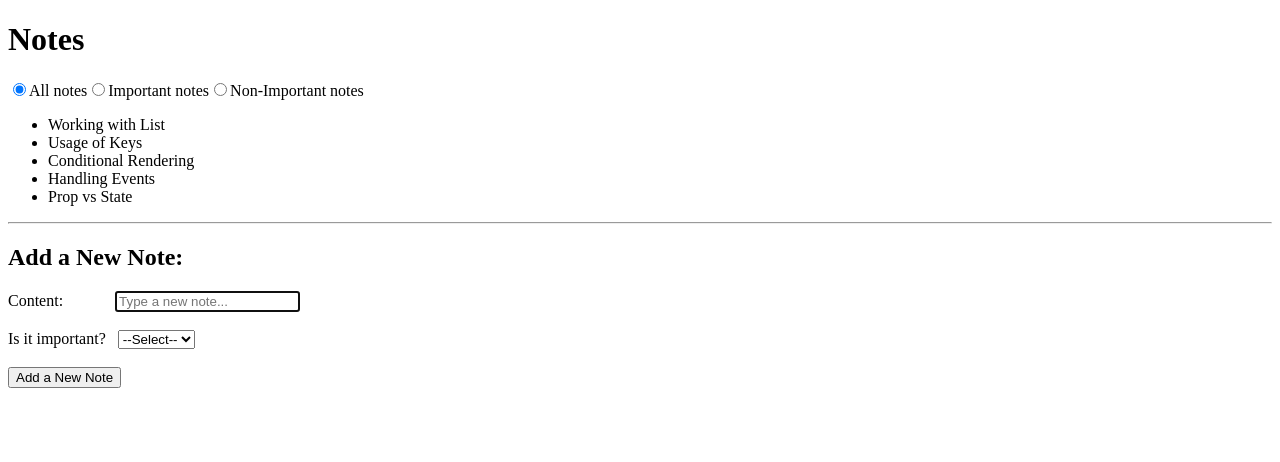
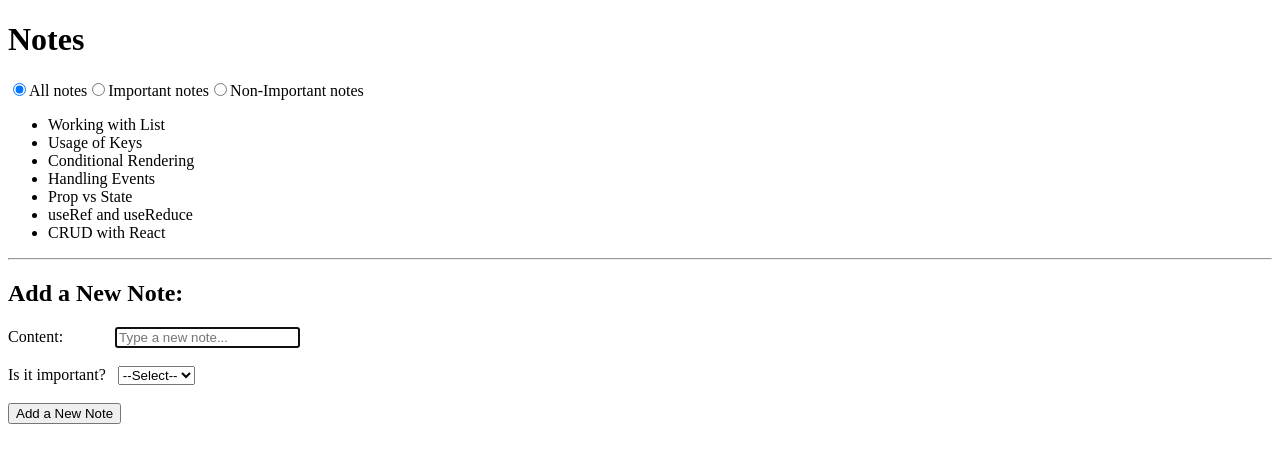
Before and after one commit to Seenu1702/myprofile, a React (Vite) app: page / in a window 1280 px wide. Shown: the top 462 px of the page. Built offline with nearby package versions, Linux system fonts and the light colour scheme; data requests are answered from the project's data file.

Commit message:
Post -- CRUD in React

```diff
--- a/db.json
+++ b/db.json
@@ -24,6 +24,16 @@
       "id": 5,
       "content": "Prop vs State",
       "important": false
+    },
+    {
+      "content": "useRef and useReduce",
+      "important": true,
+      "id": 6
+    },
+    {
+      "content": "CRUD with React",
+      "important": false,
+      "id": 7
     }
   ]
 }
--- a/src/App.jsx
+++ b/src/App.jsx
@@ -33,15 +33,21 @@ function App() {
     useNewNoteContentRef.current.focus();
   },[])
 
+const fetchNotes = async () => {
+ try{
+  const response = await axios.get('http://localhost:3000/notes');
+  setNotes(response.data);
+ }
+ catch(error){
+  console.log("Failed to fetch the note: ",error);
+ }
+  }
 
-  //Read --- CRUD in React using axios ---
+
+
   useEffect(() => {
-    axios
-      .get('http://localhost:3000/notes')
-      .then(response => {
-        setNotes(response.data)
-      })
-  },[])
+    fetchNotes();
+  },[]);
 
   let filterdNotes = (notes, showStatus) => {
     switch(showStatus){
@@ -63,14 +69,22 @@ function App() {
     // console.log(newNoteContent, newNoteImportant);
 
     let newNoteObject = {
-      id: notes.length+1,
       content: newNoteContent,
       important: newNoteImportant === 'true',
     }
 
-    setNotes(notes.concat(newNoteObject));
+    // setNotes(notes.concat(newNoteObject));
+    console.log("adding new note..")
+    axios
+      .post('http://localhost:3000/notes/', newNoteObject)
+      .then(response => {
+        console.log("Added new notes successfully");
+      })
+
     setNewNoteContent('')
     setNewNoteImportant('');
+
+    fetchNotes();
   }
 
 
```
